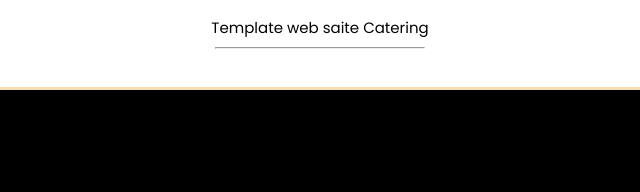
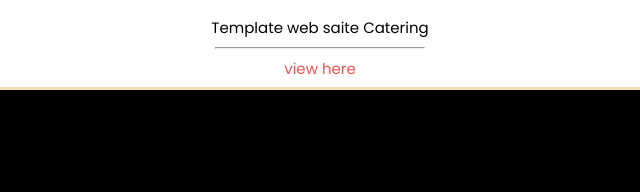
Before and after one commit to Arissamsudin/portofoliowebsite, a plain HTML site: page index.html in a window 1280 px wide. Shown: the part 1656-1848 px from the top of the page, 320-960 px from the left. Drawn offline with Linux system fonts and the light colour scheme.

Commit message:
Update style.css

```diff
--- a/src/style.css
+++ b/src/style.css
@@ -159,7 +159,7 @@
 
 .project-link {
     decoration :none;
-    color :#fff
+    color :rgb(247, 80, 80)
 }
 
 a {
```
